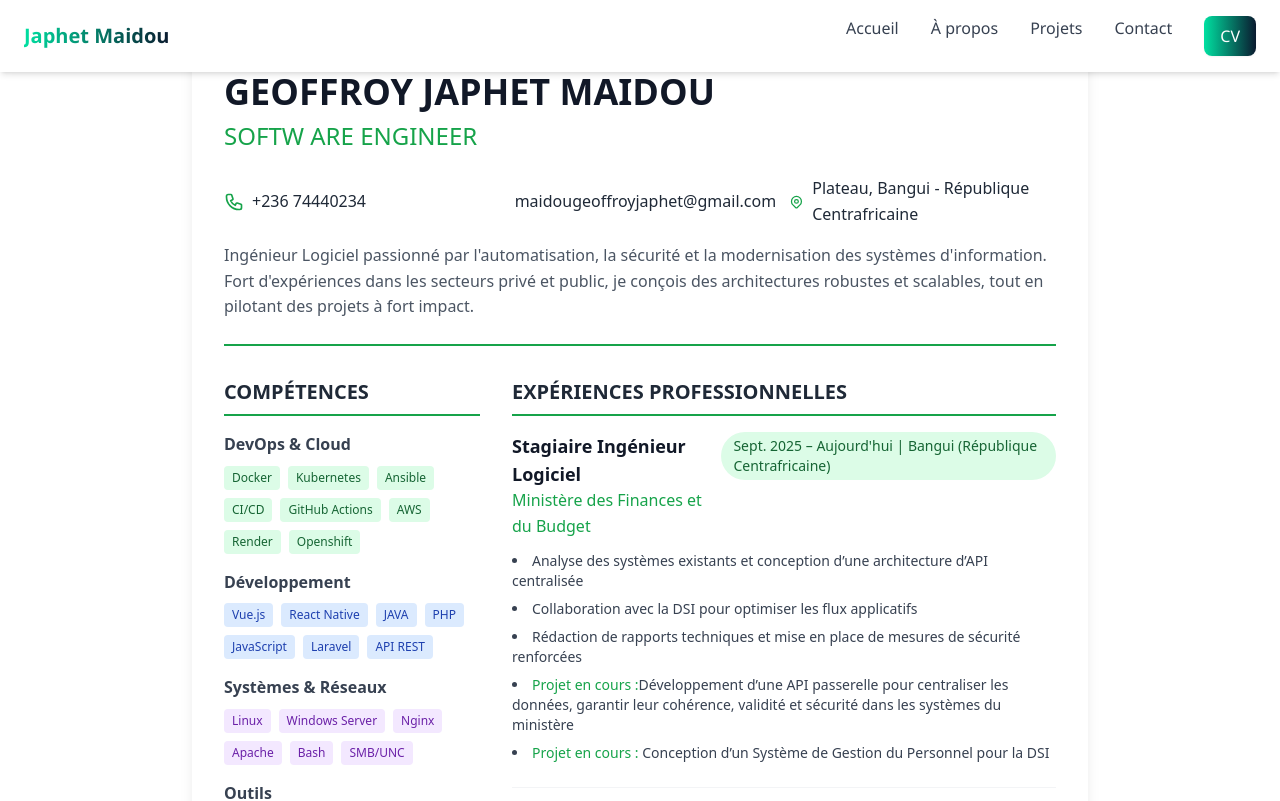
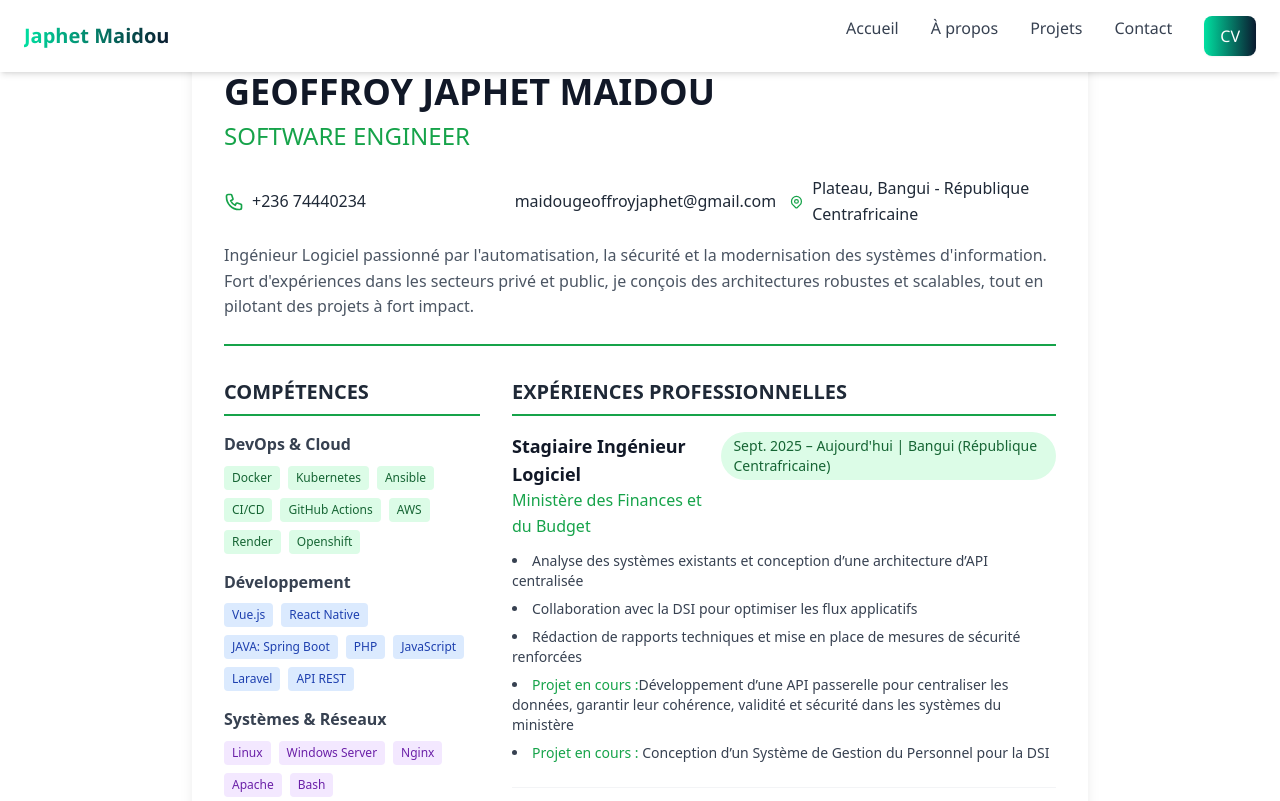
Before and after one commit to Nanobolide/portfolio, a Vue app: page /cv in a window 1280 px wide. Shown: the top 801 px of the page. Built offline with nearby package versions, Linux system fonts and the light colour scheme.

Commit message:
Update cv full

```diff
--- a/src/pages/CV.vue
+++ b/src/pages/CV.vue
@@ -3,7 +3,7 @@
     <!-- En-tête -->
     <header class="border-b-2 border-green-600 pb-6 mb-8">
       <h1 class="text-4xl font-bold text-gray-900">GEOFFROY JAPHET MAIDOU</h1>
-      <h2 class="text-2xl text-green-600 mt-2">SOFTW ARE ENGINEER</h2>
+      <h2 class="text-2xl text-green-600 mt-2">SOFTWARE ENGINEER</h2>
 
       <div class="grid md:grid-cols-3 gap-4 mt-6">
         <div class="flex items-center">
@@ -63,7 +63,7 @@
             <div class="flex flex-wrap gap-2">
               <span class="bg-blue-100 text-blue-800 px-2 py-1 rounded text-xs">Vue.js</span>
               <span class="bg-blue-100 text-blue-800 px-2 py-1 rounded text-xs">React Native</span>
-              <span class="bg-blue-100 text-blue-800 px-2 py-1 rounded text-xs">JAVA</span>
+              <span class="bg-blue-100 text-blue-800 px-2 py-1 rounded text-xs">JAVA: Spring Boot</span>
               <span class="bg-blue-100 text-blue-800 px-2 py-1 rounded text-xs">PHP</span>
               <span class="bg-blue-100 text-blue-800 px-2 py-1 rounded text-xs">JavaScript</span>
               <span class="bg-blue-100 text-blue-800 px-2 py-1 rounded text-xs">Laravel</span>
@@ -80,7 +80,6 @@
               <span class="bg-purple-100 text-purple-800 px-2 py-1 rounded text-xs">Nginx</span>
               <span class="bg-purple-100 text-purple-800 px-2 py-1 rounded text-xs">Apache</span>
               <span class="bg-purple-100 text-purple-800 px-2 py-1 rounded text-xs">Bash</span>
-              <span class="bg-purple-100 text-purple-800 px-2 py-1 rounded text-xs">SMB/UNC</span>
             </div>
           </div>
 
```
